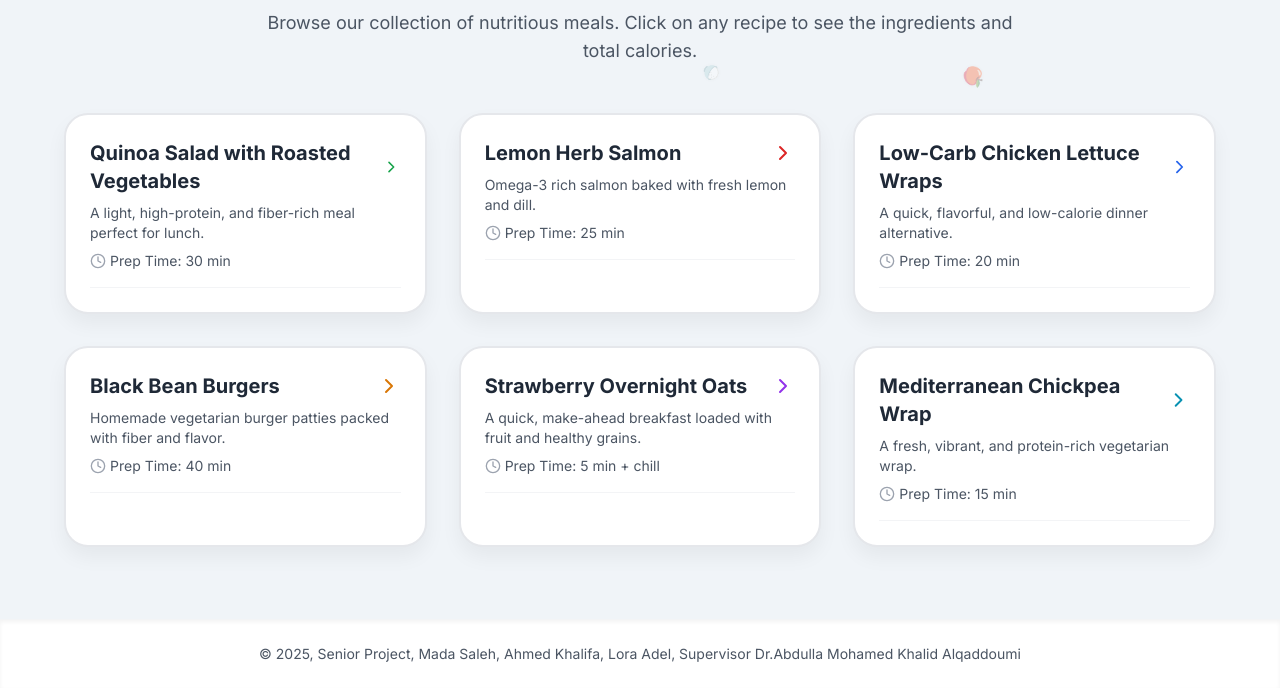
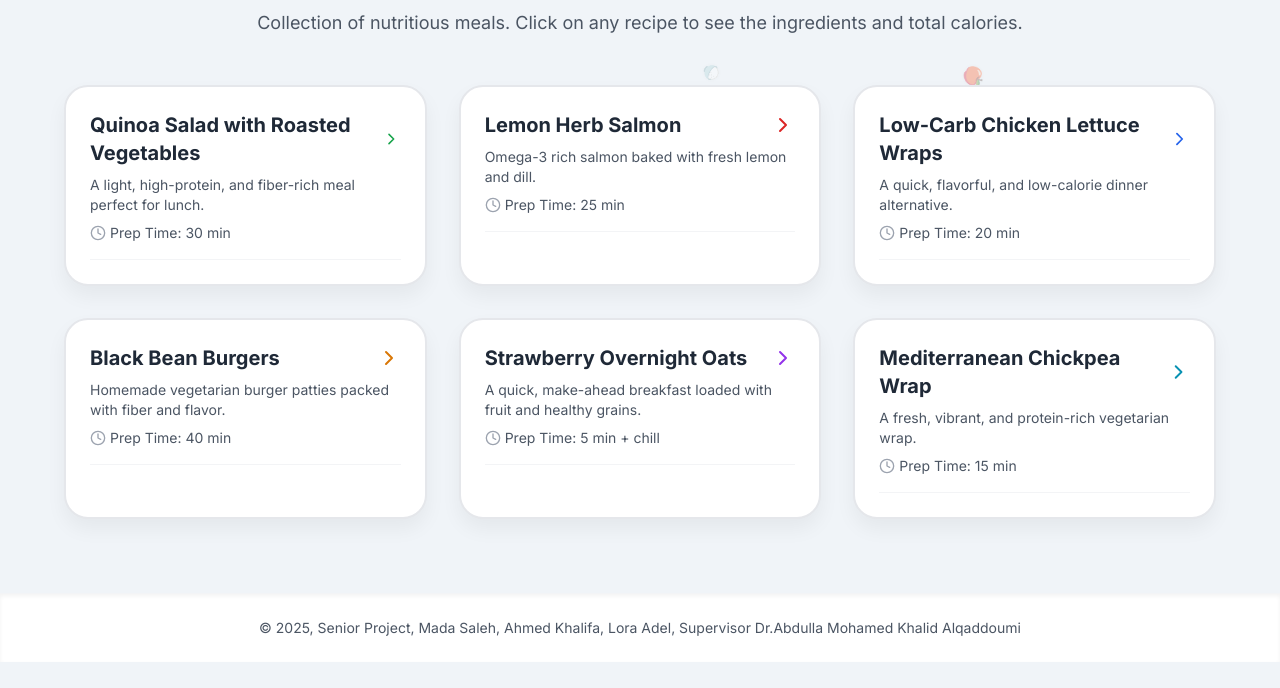
Before and after one commit to malfitbh-commits/.bh, a plain HTML site: page Eat healthy/cook.html in a window 1280 px wide. Shown: the part 192-880 px from the top of the page. After the commit the page ends 854 px from the top, so only its background shows below. Drawn offline with nearby package versions, Linux system fonts and the light colour scheme.

Commit message:
Update cook.html

```diff
--- a/Eat healthy/cook.html
+++ b/Eat healthy/cook.html
@@ -237,7 +237,7 @@
                     Healthy & Delicious Recipes
                 </h2>
                 <p class="text-gray-600 text-lg max-w-3xl mx-auto" data-translate-key="subtitle_recipes">
-                    Browse our collection of nutritious meals. Click on any recipe to see the ingredients and total calories.
+                    Collection of nutritious meals. Click on any recipe to see the ingredients and total calories.
                 </p>
             </div>
 
@@ -363,7 +363,7 @@
                 'nav_survey': 'Survey',
                 'nav_contact_us': 'Contact Us',
                 'h1_recipes': 'Healthy & Delicious Recipes',
-                'subtitle_recipes': 'Browse our collection of nutritious meals. Click on any recipe to see the ingredients and total calories.',
+                'subtitle_recipes': 'Collection of nutritious meals. Click on any recipe to see the ingredients and total calories.',
                 'recipe_ingredients': 'Ingredients',
                 'recipe_cal': 'Approx. Calories:',
                 'recipe_time': 'Prep Time:',
@@ -380,7 +380,7 @@
                 'nav_survey': 'الاستبيان',
                 'nav_contact_us': 'اتصل بنا',
                 'h1_recipes': 'وصفات صحية ولذيذة',
-                'subtitle_recipes': 'تصفح مجموعتنا من الوجبات المغذية. انقر على أي وصفة لرؤية المكونات والسعرات الحرارية الإجمالية.',
+                'subtitle_recipes': 'مجموعة من الوجبات المغذية. انقر على أي وصفة لرؤية المكونات والسعرات الحرارية الإجمالية.',
                 'recipe_ingredients': 'المكونات',
                 'recipe_cal': 'السعرات الحرارية التقريبية:',
                 'recipe_time': 'وقت التحضير:',
```
